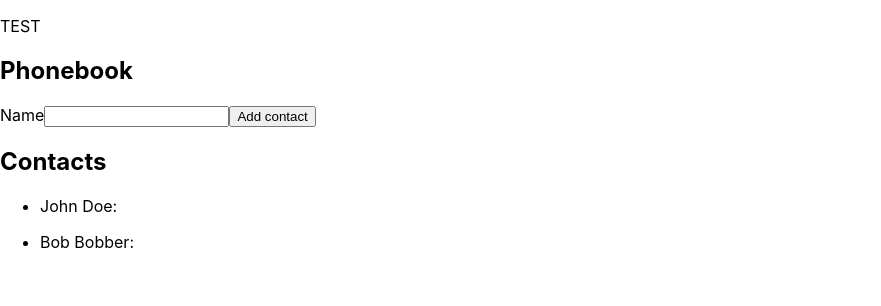
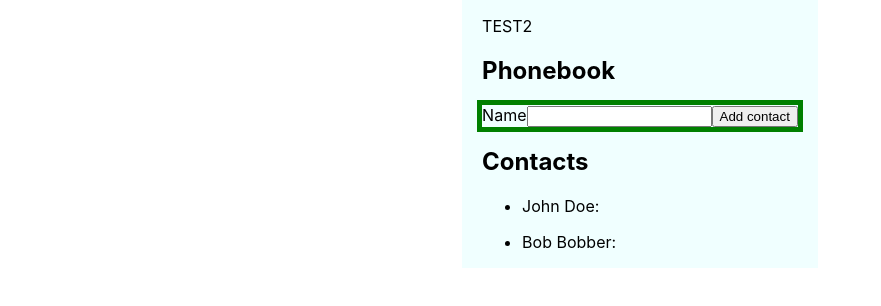
Before and after one commit to macbeebas/goit-react-hw-02-phonebook, a React (Create React App) app: page / in a window 1280 px wide. Shown: the top 306 px of the page, without its empty margins (0-881 px from the left). Built offline with nearby package versions, Linux system fonts and the light colour scheme.

Commit message:
still in progres - css on step 2

```diff
--- a/src/components/App.jsx
+++ b/src/components/App.jsx
@@ -33,8 +33,9 @@ class App extends Component {
     console.log(this.state.contacts[0].name);
 
     return (
-      <>
-        {<p>TEST</p>}
+      <div className="container">
+        <div className="components-list">
+          {<p>TEST2</p>}
           <Section title="Phonebook">
             <Phonebook />
             {/* <Phonebook onSubmit={this.addContact} /> */}
@@ -43,7 +44,8 @@ class App extends Component {
             <ContactsList contacts={this.state.contacts} />
           </Section>
           {/* <NotificationContainer /> */}
-      </>
+        </div>
+      </div>
     );
   }
 }
--- a/src/components/phonebook/phonebook.jsx
+++ b/src/components/phonebook/phonebook.jsx
@@ -23,10 +23,10 @@ export class Phonebook extends Component {
 
   render() {
     return (
-      <div>
+      <div className={css.formContainer}>
         {/* <form className={css.form} onSubmit={this.handleSubmit}> */}
-        <form className={css.form} onSubmit={this.handleSubmit}>
-          <label className={css.label}>
+        <form className={css.formMain} onSubmit={this.handleSubmit}>
+          <label className="label">
             Name
             <input
               type="text"
--- a/src/components/phonebook/phonebook.module.css
+++ b/src/components/phonebook/phonebook.module.css
@@ -1,4 +1,15 @@
 :root {
   /* variables */
-  --global-ratio: 1em; /* 1em = 32px */
+  --global-ratio: 1em;
+  /* 1em = 32px */
 }
+
+.formContainer {
+  outline: 5px solid green;
+  display: flex;
+}
+
+.formMain {
+  outline: 5px solid red;
+  flex-direction: column;
+}
--- a/src/index.css
+++ b/src/index.css
@@ -1,4 +1,5 @@
-@import-normalize; /* bring in normalize.css styles */
+@import-normalize;
+/* bring in normalize.css styles */
 
 body {
   margin: 0;
@@ -25,7 +26,7 @@ code {
 .components-list {
   margin: auto;
   list-style-type: none;
-  padding: 0;
+  padding: 0 20px;
   background-color: azure;
 }
 
@@ -43,8 +44,7 @@ code {
   text-align: center;
 }
 
-.components-subheader {
-}
+.components-subheader {}
 
 .components-item-box {
   outline: 1px solid grey;
```
Lines whose indentation alone changed are shown as unchanged.
